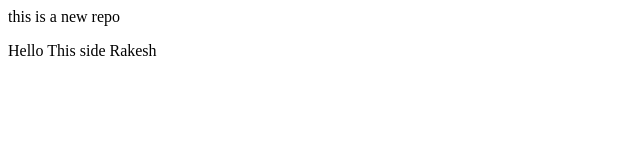
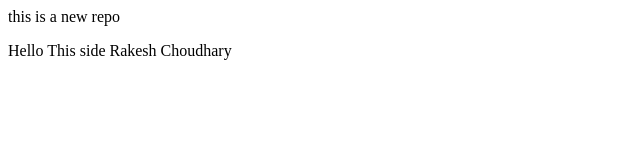
Before and after one commit to Rakeshcrv/localrepo, a plain HTML site: page index.html in a window 1280 px wide. Shown: the full height of the page, 0-640 px from the left. Drawn offline with Linux system fonts and the light colour scheme.

Commit message:
add surname1

```diff
--- a/index.html
+++ b/index.html
@@ -1,5 +1,5 @@
 <p>this is a new repo</p>
 <p>
     Hello
-    This side Rakesh
+    This side Rakesh Choudhary
 </p>
```
